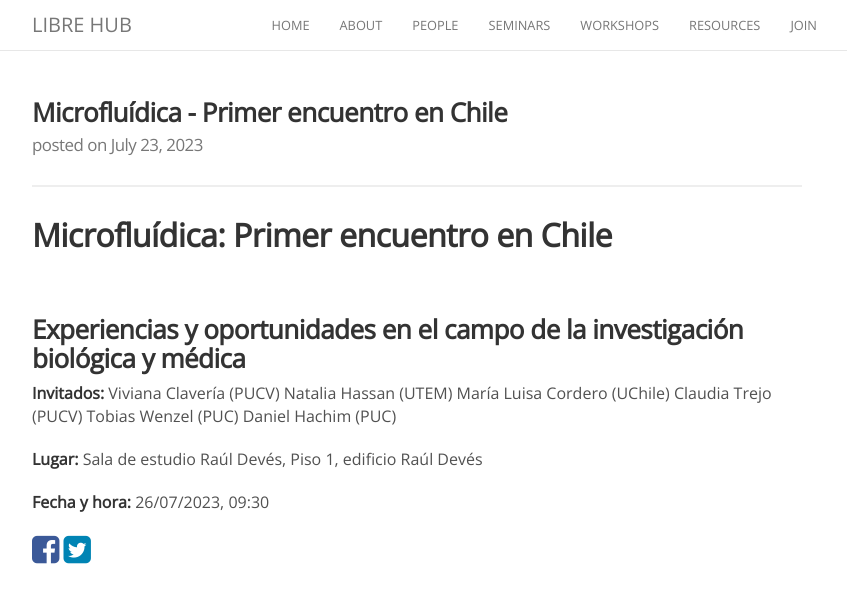
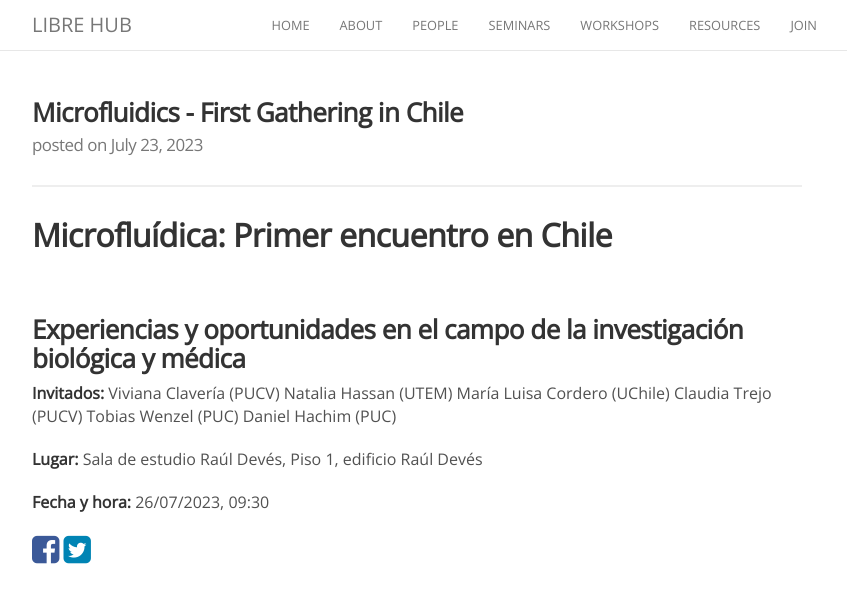
Before and after one commit to LIBREhub/LIBREhub.github.io, a Jekyll site: the page built from _posts/2023-07-23-microfluidics-seminar-chile.md, in a window 1280 px wide. Shown: the top 603 px of the page, without its empty margins (223-1070 px from the left). Built offline with Jekyll 4.4.1, drawn with Linux system fonts in a browser that asks for light colours; nearby versions of some CDN libraries.

Commit message:
Update Seminars and Workshops sections

```diff
--- a/_posts/2023-07-23-microfluidics-seminar-chile.md
+++ b/_posts/2023-07-23-microfluidics-seminar-chile.md
@@ -1,5 +1,5 @@
 ---
-title: Microfluídica - Primer encuentro en Chile
+title: Microfluidics - First Gathering in Chile
 description: LIBRE_hub seminar
 categories: seminar
 header-img: images/seminars/microfluidics_seminars.png
```
Also changed, not shown: _posts/2023-07-30-laserillum-ws.md (renamed from _posts/2023-07-12-laserillum-ws.md).
